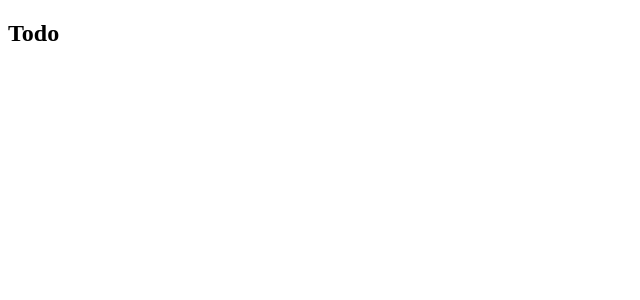
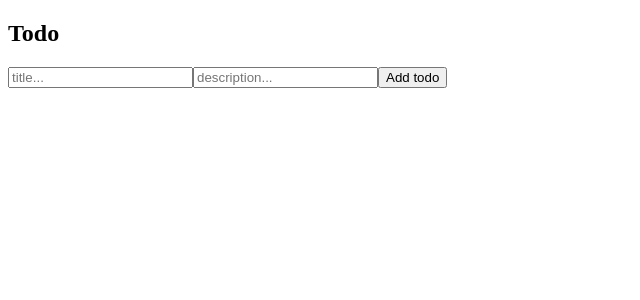
Before and after one commit to amiloszewicz/todo-angular, an Angular app: page /home in a window 1280 px wide. Shown: the top 300 px of the page, without its empty margins (0-640 px from the left). Built offline with nearby package versions, Linux system fonts and the light colour scheme.

Commit message:
feat component todo-form

```diff
--- a/src/app/home/home.component.ts
+++ b/src/app/home/home.component.ts
@@ -1,14 +1,15 @@
 import { Component } from '@angular/core';
+import { TodoFormComponent } from "./ui/todo-form/todo-form.component";
 
 @Component({
-  selector: 'app-home',
-  standalone: true,
-  template: `
-    <h2>
-      Todo
-    </h2>
+    selector: 'app-home',
+    standalone: true,
+    template: `
+    <h2>Todo</h2>
+    <app-todo-form />
   `,
-  styles: ``
+    styles: ``,
+    imports: [TodoFormComponent]
 })
 export default class HomeComponent {
 
--- /dev/null
+++ b/src/app/home/ui/todo-form/todo-form.component.ts
@@ -0,0 +1,25 @@
+import { CommonModule } from '@angular/common';
+import { Component, inject } from '@angular/core';
+import { FormBuilder, ReactiveFormsModule, Validators } from '@angular/forms';
+
+@Component({
+  selector: 'app-todo-form',
+  standalone: true,
+  imports: [CommonModule, ReactiveFormsModule],
+  template: `
+    <form [formGroup]="todoForm">
+      <input type="text" formControlName="title" placeholder="title..."/>
+      <input type="text" formControlName="description" placeholder="description..."/>
+      <button type="submit">Add todo</button>
+    </form>
+  `,
+  styles: ``
+})
+export class TodoFormComponent {
+  private fb = inject(FormBuilder);
+
+  todoForm = this.fb.nonNullable.group({
+    title: ['', Validators.required],
+    description: ['']
+  })
+}
```
